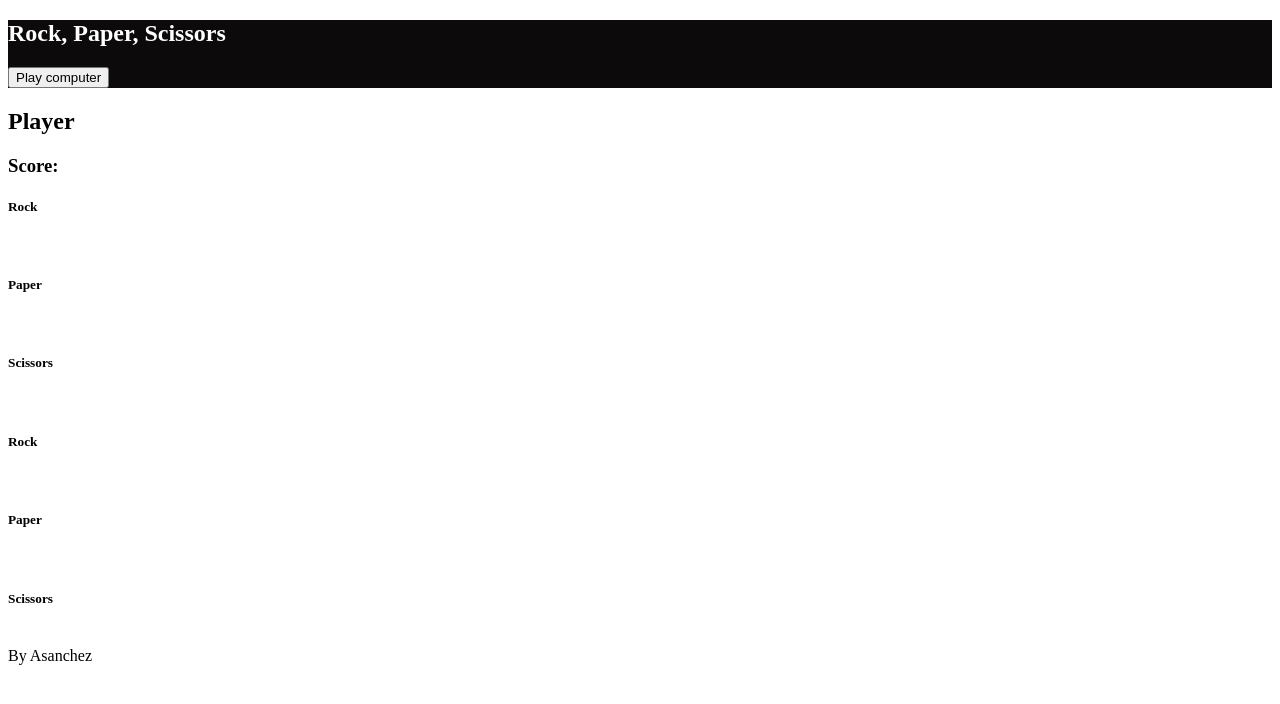
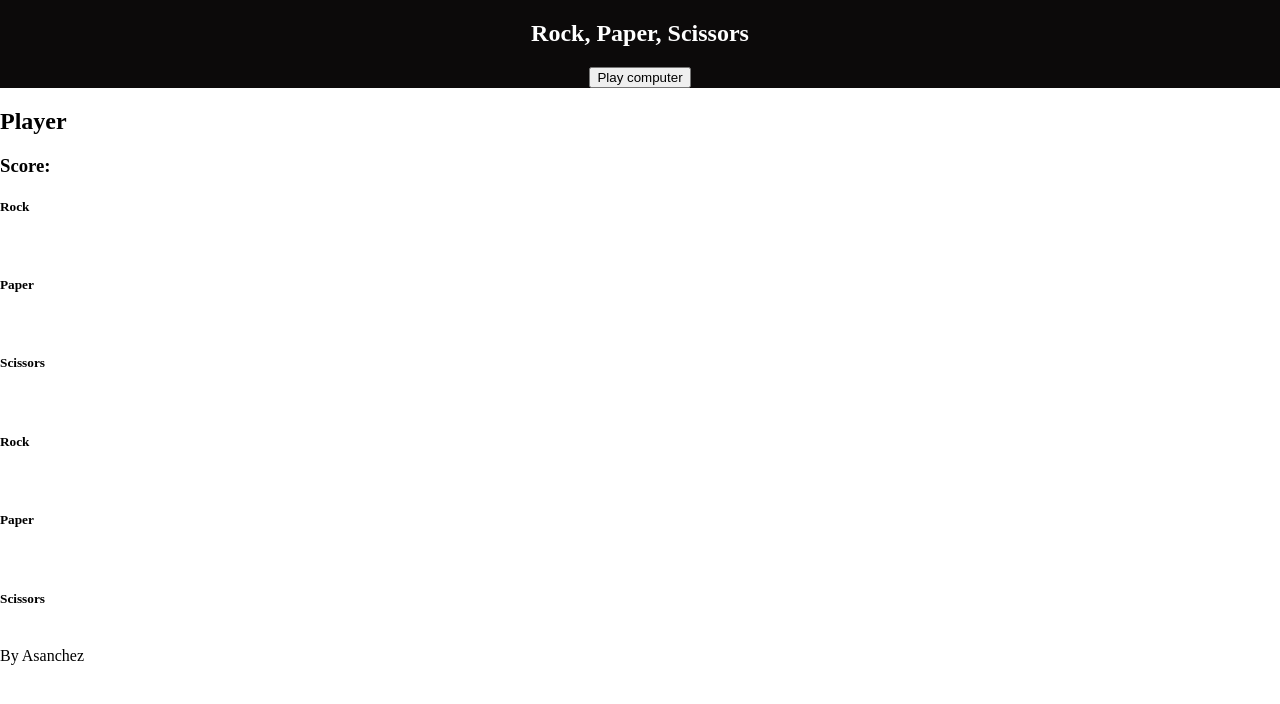
Before and after one commit to asanchezg96/Proyect_Odin, a plain HTML site: page JavaScript_Basic/Proyect_Rock_Paper_Scissors/index.html in a window 1280 px wide. Drawn offline with Linux system fonts and the light colour scheme.

Commit message:
Agregando estilo a nav con flex

```diff
--- a/JavaScript_Basic/Proyect_Rock_Paper_Scissors/assets/css/style.css
+++ b/JavaScript_Basic/Proyect_Rock_Paper_Scissors/assets/css/style.css
@@ -1,4 +1,12 @@
+body {
+    margin: 0;
+    padding: 0;
+}
 nav {
     background-color: rgb(12, 10, 10);
     color: white;
+    display: flex;
+    align-items: center;
+    align-content: center;
+    flex-direction: column;
 }
```
